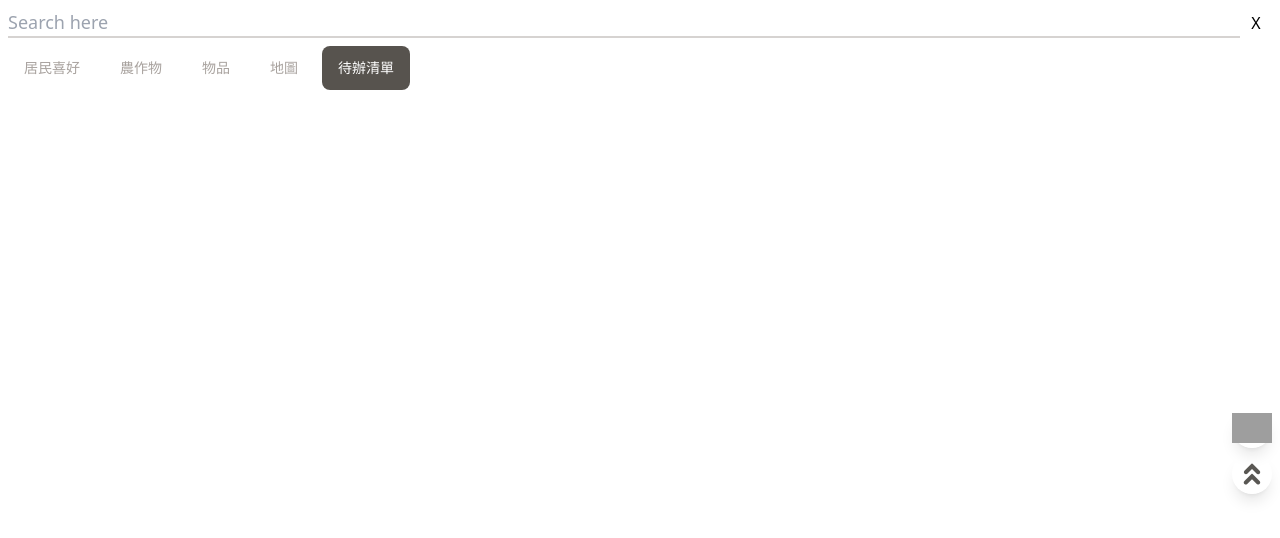
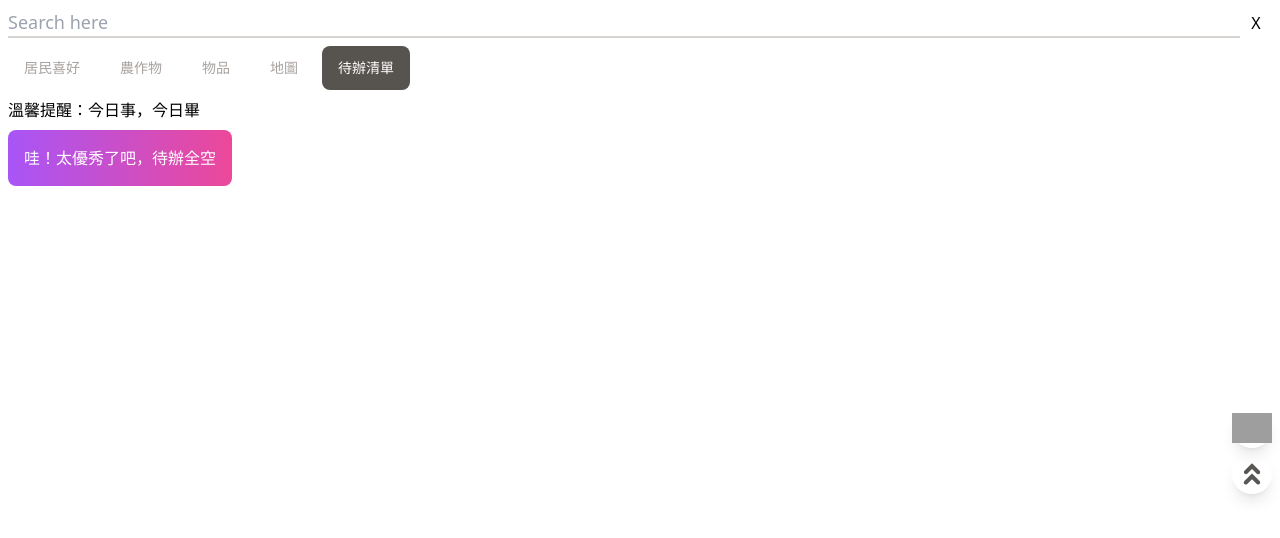
Before and after one commit to pig60214/harvest-moon, a React (Create React App) app: page /todo in a window 1280 px wide. Shown: the top 538 px of the page. Built offline with nearby package versions, Linux system fonts and the light colour scheme; grey boxes are pictures that could not be loaded.

Commit message:
Enhance ToDoList

```diff
--- a/src/App.js
+++ b/src/App.js
@@ -52,6 +52,7 @@ function PageDescription() {
     '/crop': '不知道農作物對應的季節嗎？快來查看看吧',
     '/item': '物品太多不知道去哪收集嗎？這裡或許可以告訴你答案呦',
     '/map': '常常忘記到小鎮的時候要做哪些事嗎？快使用地圖小幫手吧～',
+    '/todo': '溫馨提醒：今日事，今日畢',
   };
   if (descriptions[location.pathname]) {
     return (<p>{descriptions[location.pathname]}</p>);
--- a/src/ToDoList.js
+++ b/src/ToDoList.js
@@ -37,6 +37,7 @@ export default function ToDoList() {
       {toGives.map((toGive, index) => <ToDo className="cursor-pointer" key={index} content={`送[${toGive.neighborhood}][${toGive.gift}]`} onClick={() => dispatch(toggleToGive(toGive))} />)}
       {locations.map((todo, index) => <ToDo key={index}>{todo}</ToDo>)}
       {toDoList.map(todo => <ToDo className="cursor-pointer" key={todo} content={todo} onClick={() => dispatch(removeToDo(todo))} />)}
+      {(toGives.length === 0 && locations.length === 0 && toDoList.length === 0) && <ToDo className='bg-gradient-to-r from-purple-500 to-pink-500 text-white' content='哇！太優秀了吧，待辦全空' /> }
     </ul>
   );
 }
```
